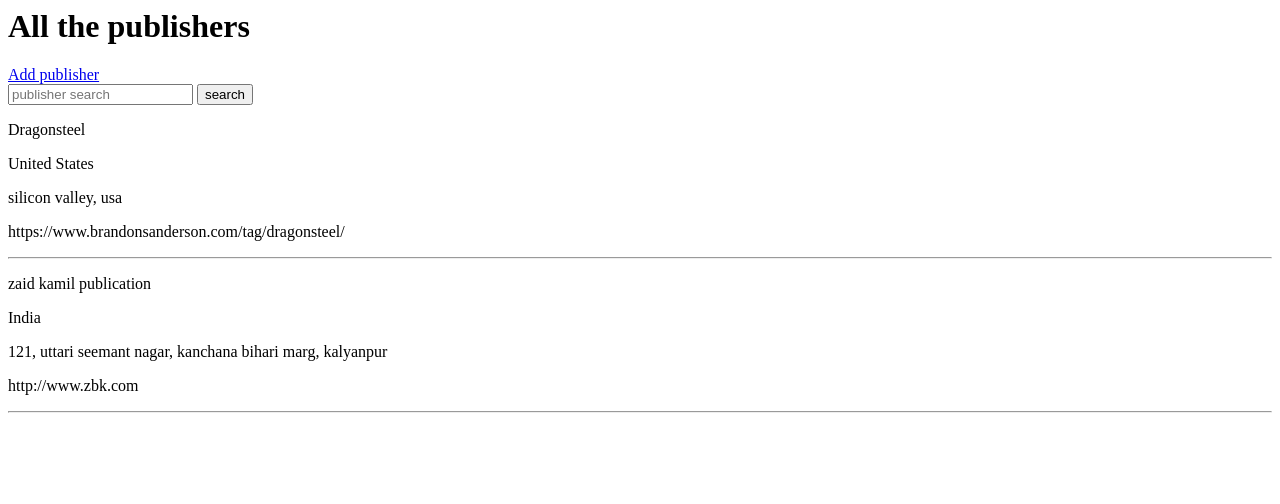
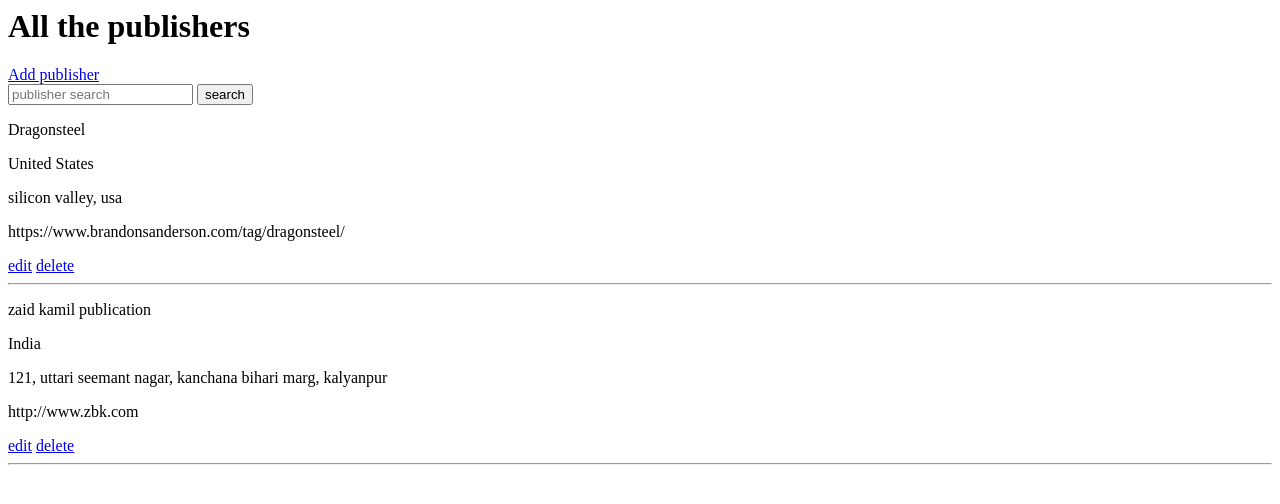
Before and after one commit to zaid-kamil/web4, a Django app: page /viewpublisher/ in a window 1280 px wide. Shown: the top 504 px of the page. Run offline with Django 3.2, Linux system fonts and the light colour scheme; data comes from the database, SQL or seed files in the repository; both versions use the stored data as it was after the commit.

Commit message:
cruds finished

```diff
--- a/app/urls.py
+++ b/app/urls.py
@@ -1,6 +1,6 @@
 from django.urls import path
 from .views import contactview # a function in views]
-from .views import add_publisher_view, show_publishers,homeview,search_publishers
+from .views import add_publisher_view, show_publishers,homeview,search_publishers,delete_publisher,edit_publisher
 
 urlpatterns = [
     path('',homeview,name='home'),
@@ -8,4 +8,6 @@
     path('addpublisher/',add_publisher_view,name='addpub'),
     path('viewpublisher/',show_publishers,name='viewpub'),
     path('searchpublisher/',search_publishers,name='searchpub'),
+    path('deletepublisher/<int:pk>',delete_publisher,name='deletepub'),
+    path('editpublisher/<int:pk>',edit_publisher,name='editpub'),
 ]
--- a/app/views.py
+++ b/app/views.py
@@ -43,3 +43,26 @@
     else:
         context = {'message':"no query given"}
     return render(request,'search_publishers.html',context)
+
+def delete_publisher(request,pk):
+    try:
+        Publisher.objects.filter(pk=pk).delete()
+    except:
+        print('some error occured')
+    return redirect('viewpub')
+
+def edit_publisher(request,pk):
+    try:
+        data = Publisher.objects.get(pk=pk)
+        if request.method =='POST':
+            form = PublisherForm(request.POST,instance=data)
+            if form.is_valid():
+                form.save()
+                return redirect('viewpub')
+        else:
+            form = PublisherForm(instance=data)
+        context = {"pform":form}
+        return render(request,'editpublisher.html',context)
+    except Exception as e:
+        print('some error occurred')
+        return redirect('viewpub')
--- /dev/null
+++ b/templates/editpublisher.html
@@ -0,0 +1,6 @@
+<h1>Edit publisher details</h1>
+<form method="post">
+    {% csrf_token %}
+    {{pform.as_p}}
+    <button>submit</button>
+</form>
--- a/templates/show_publishers.html
+++ b/templates/show_publishers.html
@@ -10,6 +10,8 @@
     <p>{{record.country}}</p>
     <p>{{record.address}}</p>
     <p>{{record.website}}</p>
+    <a href="{% url 'editpub' record.pk %}">edit</a>
+    <a href="{% url 'deletepub' record.pk %}">delete</a>
     <hr>
 {% empty %}
     <h3>No record available</h3>
```
Also changed, not shown: db.sqlite3.
